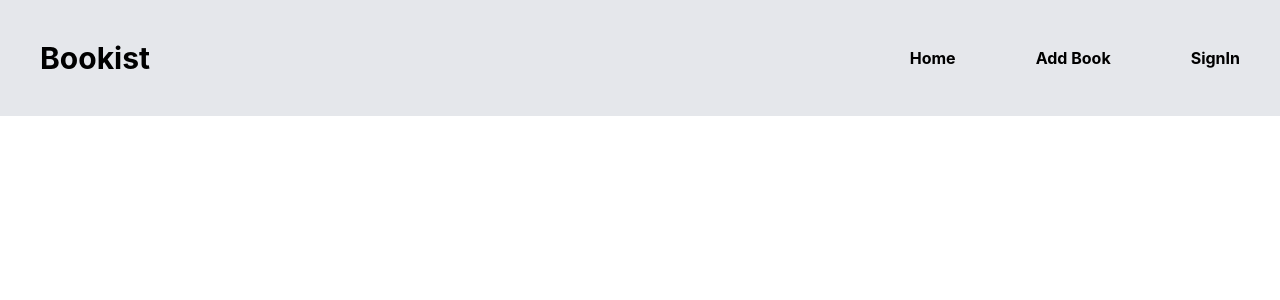
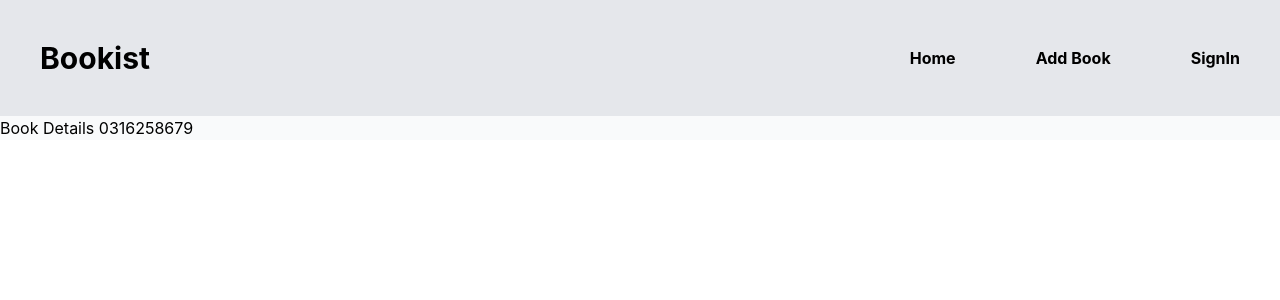
Before and after one commit to leroy-netizen/bookist, a React (Create React App) app: page /books/0316258679 in a window 1280 px wide. Shown: the top 300 px of the page. Built offline with nearby package versions, Linux system fonts and the light colour scheme.

Commit message:
add route parameters

```diff
--- a/src/App.js
+++ b/src/App.js
@@ -7,6 +7,8 @@ import Login from './pages/Auth/Login/Login.Pages';
 import Register from './pages/Auth/Register/Reg.Pages';
 import { BrowserRouter as Router, Route, Routes } from 'react-router-dom';
 import { Navigate } from 'react-router-dom';
+// import Book from './components/Book/Book.component';
+import BookDetails from './components/BookDetails/BookDetails';
 
 function App() {
 	const user = true;
@@ -25,6 +27,7 @@ function App() {
 						path='/register'
 						element={user ? <Navigate to='/login' /> : <Register />}
 					/>
+					<Route path='/books/:id' element={<BookDetails />} />
 					{/* <h1 className='font-bold text-center text-4xl py-10'>Bookist</h1> */}
 					{/* <Books /> */}
 				</Routes>
--- a/src/components/Book/Book.component.jsx
+++ b/src/components/Book/Book.component.jsx
@@ -2,6 +2,7 @@
 
 import React from 'react';
 import { GoLinkExternal } from 'react-icons/go';
+import { Link } from 'react-router-dom';
 
 const Book = ({ book }) => {
 	const buyLinks = book.buy_links;
@@ -15,6 +16,7 @@ const Book = ({ book }) => {
 				/>
 			</div>
 			<div>
+				<Link to={`/books/${book.primary_isbn10}`}>
 					<h3 className='font-bold my-2 text-2xl'> {book.title}</h3>
 					<p className='mb-4'>{book.description}</p>
 					<p>
@@ -22,6 +24,7 @@ const Book = ({ book }) => {
 						<span className='font-bold'>Author:</span>
 						{book.author}
 					</p>
+				</Link>
 			</div>
 			<ul className='mb-4'>
 				<li>
--- /dev/null
+++ b/src/components/BookDetails/BookDetails.jsx
@@ -0,0 +1,7 @@
+/** @format */
+import { useParams } from 'react-router-dom';
+const BookDetails = () => {
+	const { id } = useParams();
+	return <div>Book Details {id}</div>;
+};
+export default BookDetails;
```
Lines whose indentation alone changed are shown as unchanged.
